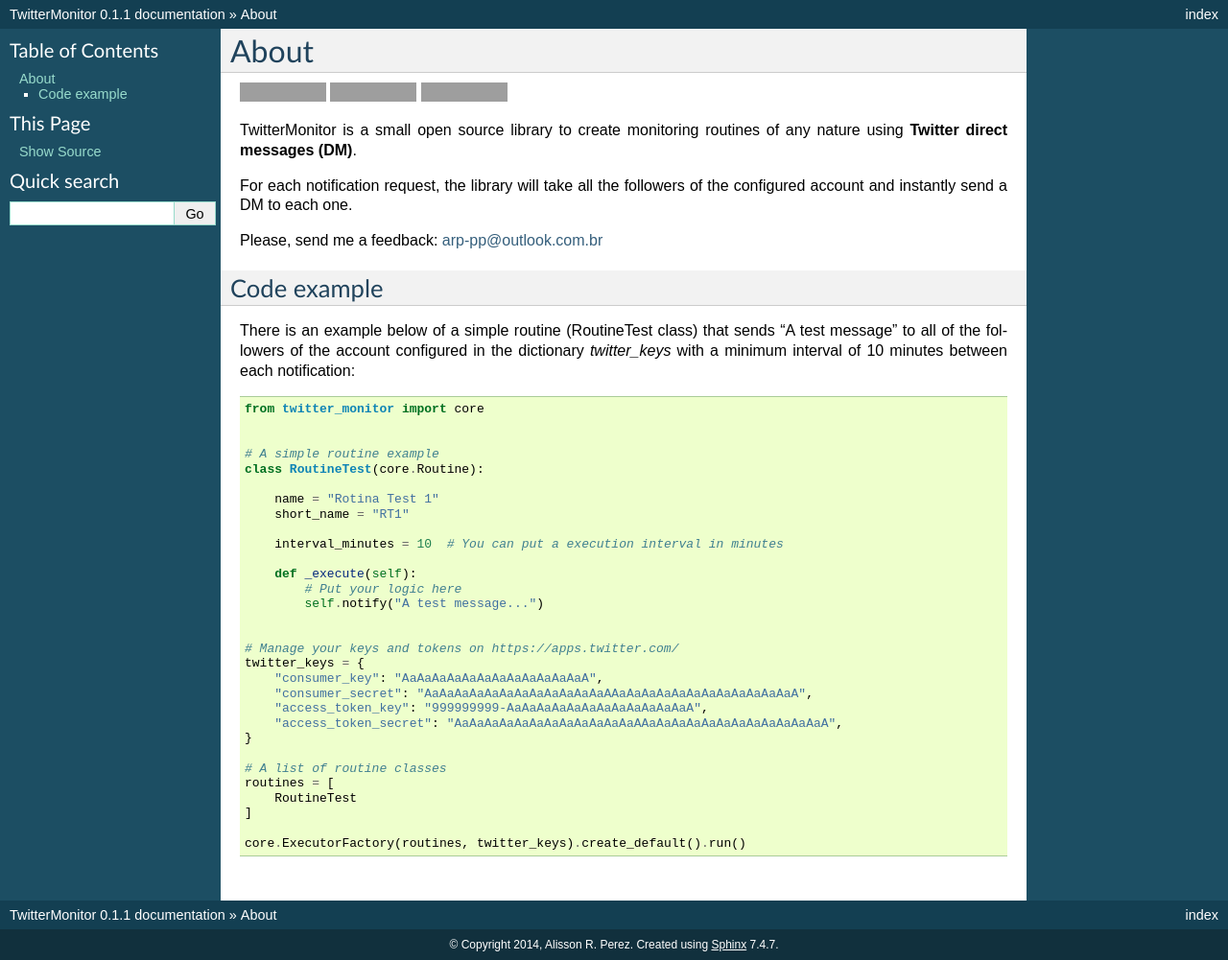
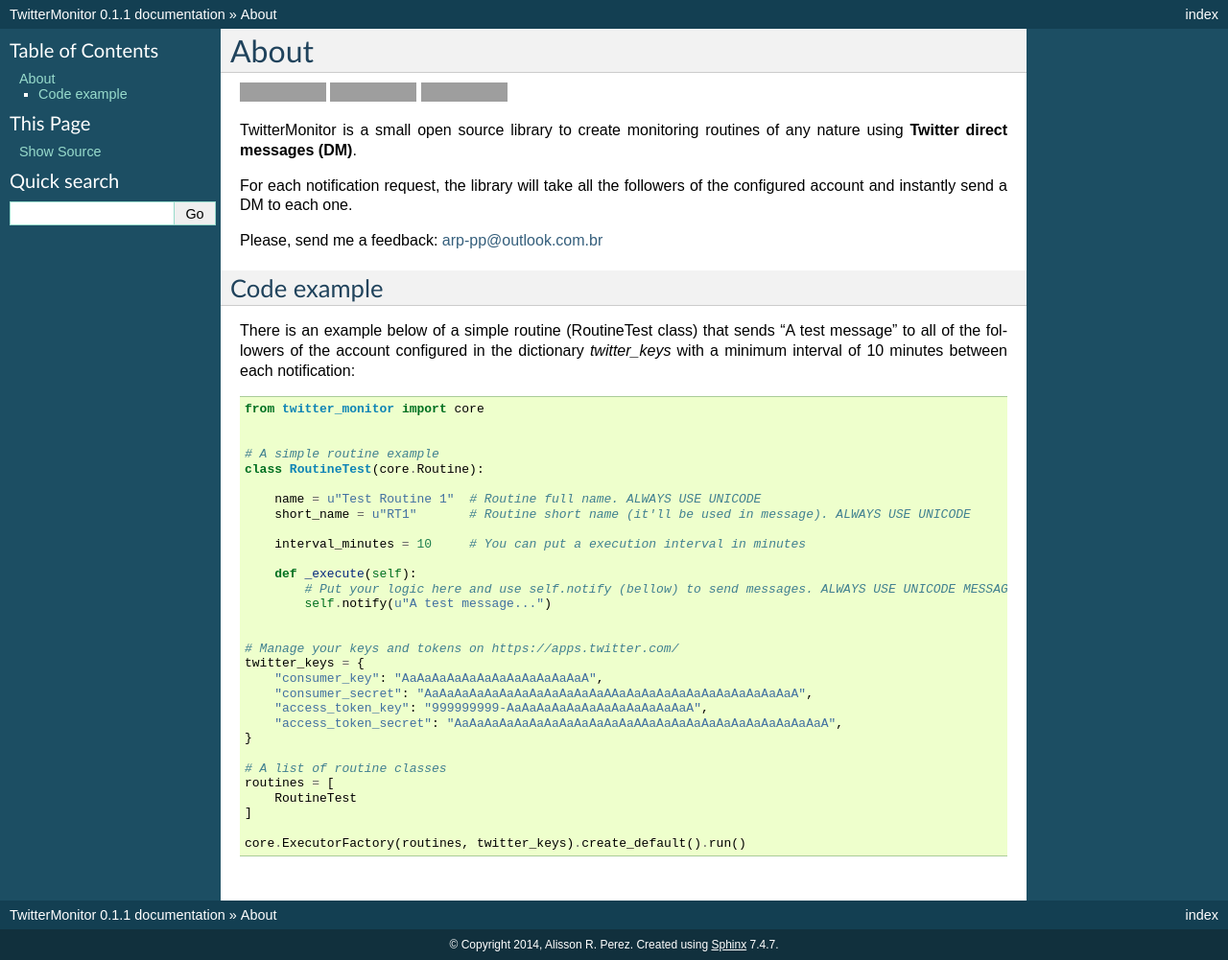
Before and after one commit to alissonperez/TwitterMonitor, a Sphinx documentation site: the page built from docs/about.rst, in a window 1280 px wide. Shown: the whole page at 96% size. Built offline with Sphinx 7.4.7, drawn with Linux system fonts in a browser that asks for light colours; grey boxes are pictures that could not be loaded.

Commit message:
Improved support to unicode

```diff
--- a/docs/about.rst
+++ b/docs/about.rst
@@ -27,14 +27,14 @@ There is an example below of a simple routine (RoutineTest class) that sends "A
     # A simple routine example
     class RoutineTest(core.Routine):
 
-        name = "Rotina Test 1"
-        short_name = "RT1"
+        name = u"Test Routine 1"  # Routine full name. ALWAYS USE UNICODE
+        short_name = u"RT1"       # Routine short name (it'll be used in message). ALWAYS USE UNICODE
 
-        interval_minutes = 10  # You can put a execution interval in minutes
+        interval_minutes = 10     # You can put a execution interval in minutes
 
         def _execute(self):
-            # Put your logic here
-            self.notify("A test message...")
+            # Put your logic here and use self.notify (bellow) to send messages. ALWAYS USE UNICODE MESSAGES
+            self.notify(u"A test message...")
 
 
     # Manage your keys and tokens on https://apps.twitter.com/
```
Also changed, not shown: 2 other files.
